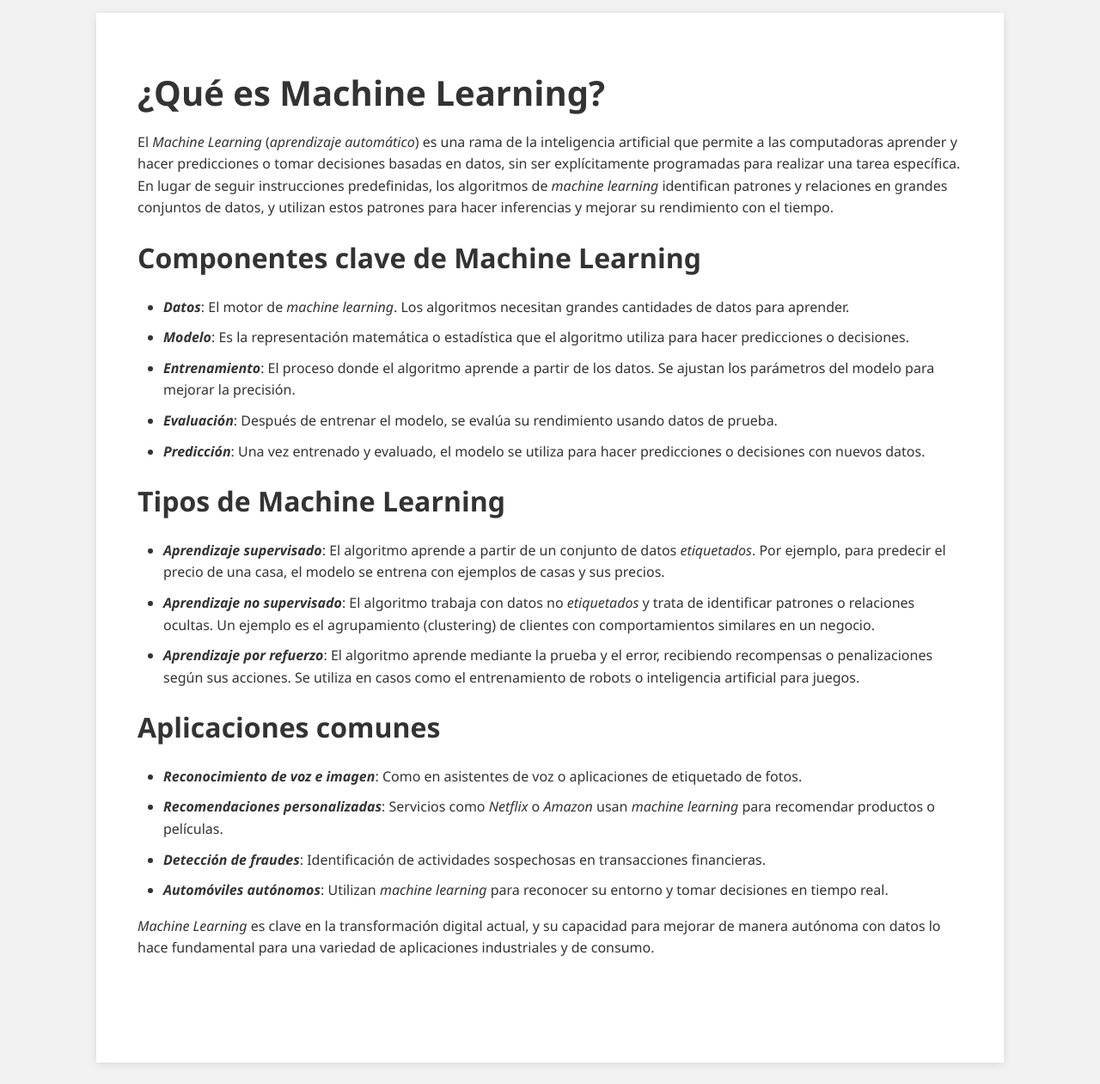
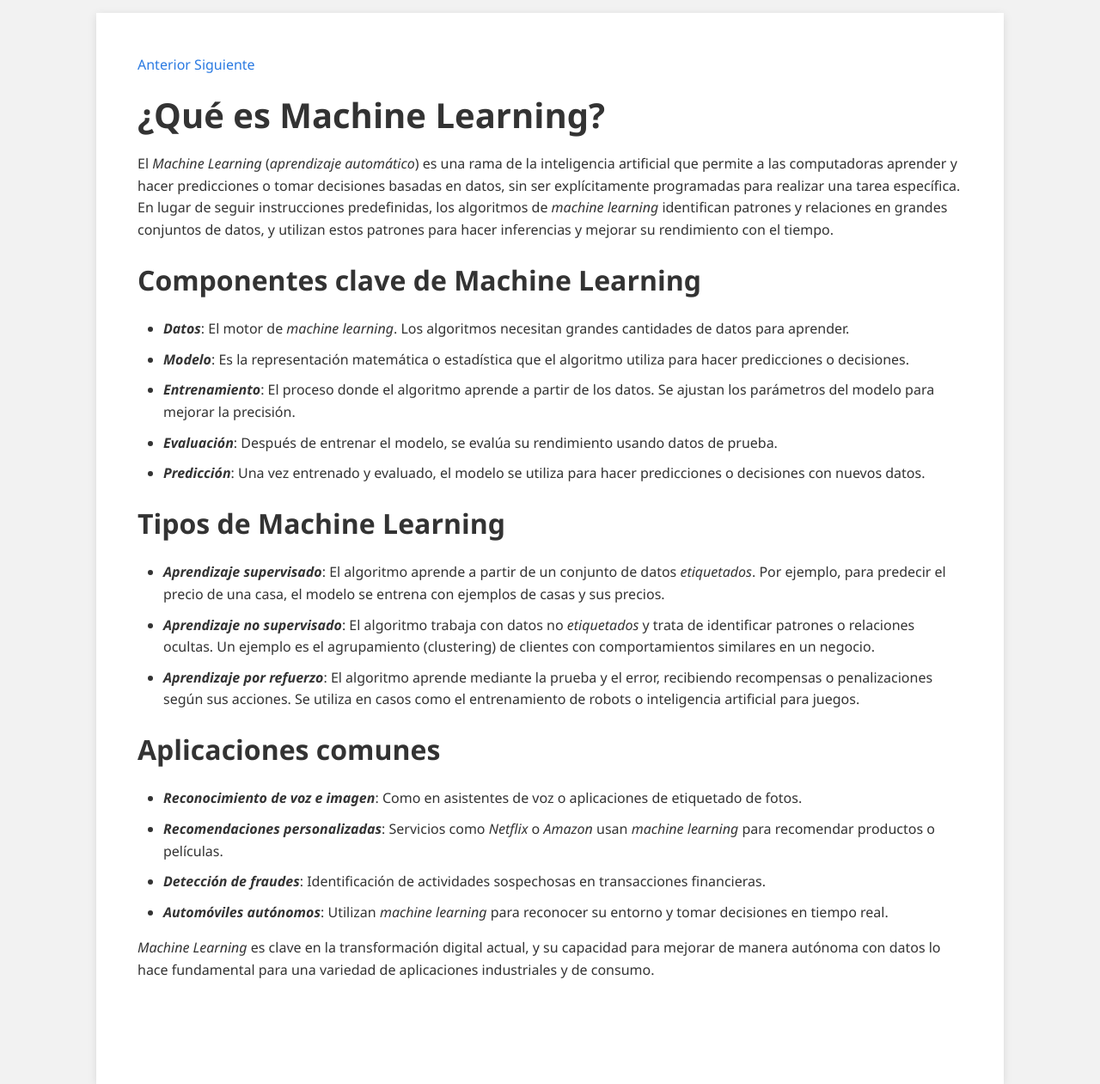
Before and after one commit to msmdotnet/machinelearningintro, a Jekyll site: the page built from content/1-que-es-machine-learning.md, in a window 1280 px wide. Shown: the whole page at 86% size. Built offline with Jekyll 4.4.1, drawn with Linux system fonts in a browser that asks for light colours; our own code applies the rules of GitHub Pages for plain Markdown files; before the commit the page ends 1236 px from its top, so only the background shows below that.

Commit message:
Update base.html

```diff
--- a/_layouts/base.html
+++ b/_layouts/base.html
@@ -6,7 +6,14 @@
   <body>
     <main class="page-content" aria-label="Content">
       <div class="wrapper">
+
+        <div class="headercontainer">
+           <a href="#">Anterior</a>
+           <a href="#">Siguiente</a>
+        </div>
+
         {{ content }}
+
       </div>
     </main>
   </body>
```
